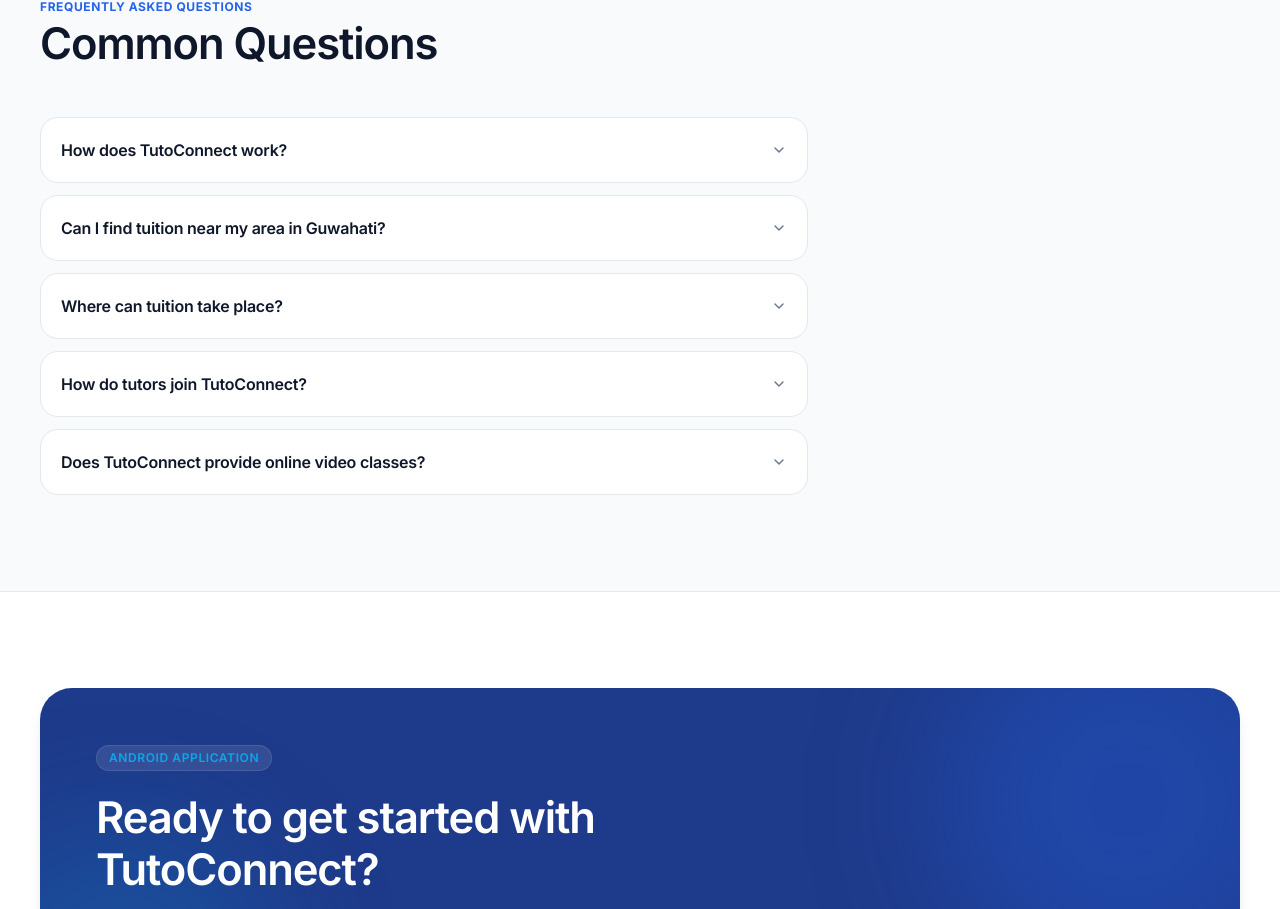
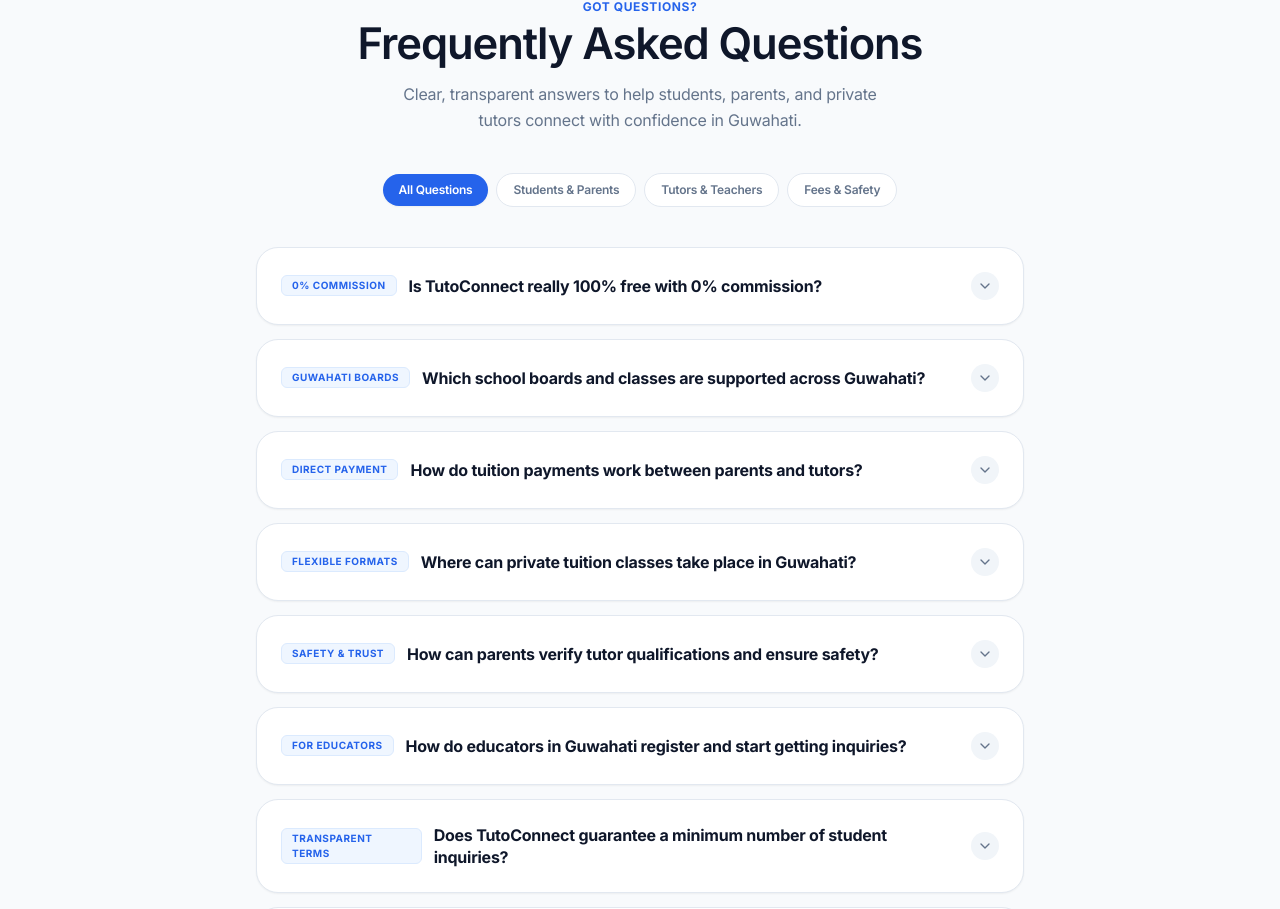
Before and after one commit to Amlanohdude/tutoconnect-website, a React (Vite) app: page / in a window 1280 px wide. Shown: the part 5116-6025 px from the top of the page. Built offline with nearby package versions, Linux system fonts and the light colour scheme.

Commit message:
feat(faq): implement centered premium FAQ with category tabs, rich copy, and FAQPage schema

```diff
--- a/src/pages/HomePage.tsx
+++ b/src/pages/HomePage.tsx
@@ -22,10 +22,74 @@
 export const HomePage: React.FC<HomePageProps> = ({ onNavigate }) => {
   // FAQ accordion state
   const [openFaq, setOpenFaq] = useState<number | null>(null);
+  const [activeFaqCategory, setActiveFaqCategory] = useState<'all' | 'students' | 'tutors' | 'pricing'>('all');
 
   const toggleFaq = (index: number) => {
     setOpenFaq(openFaq === index ? null : index);
   };
+
+  const faqCategories = [
+    { id: 'all', label: 'All Questions' },
+    { id: 'students', label: 'Students & Parents' },
+    { id: 'tutors', label: 'Tutors & Teachers' },
+    { id: 'pricing', label: 'Fees & Safety' },
+  ] as const;
+
+  const faqs = [
+    {
+      q: 'Is TutoConnect really 100% free with 0% commission?',
+      a: 'Yes, absolutely. TutoConnect is a direct-connection platform for Guwahati. We charge zero finder fees from families and deduct 0% commission from educators. Whatever tuition fee is agreed between parent and tutor goes 100% directly to the educator.',
+      category: ['pricing', 'students', 'tutors'],
+      badge: '0% Commission',
+    },
+    {
+      q: 'Which school boards and classes are supported across Guwahati?',
+      a: 'Tutors on TutoConnect cover SEBA (State Board of Assam), AHSEC (Assam Higher Secondary Education Council), CBSE, and ICSE. Available tuition spans Primary (Classes 1–5), Middle (Classes 6–8), High School (Classes 9–10), Higher Secondary (Classes 11–12 Science, Commerce, Arts), and College degree courses.',
+      category: ['students'],
+      badge: 'Guwahati Boards',
+    },
+    {
+      q: 'How do tuition payments work between parents and tutors?',
+      a: 'Tuition payments are settled directly between parents and tutors via whatever payment method you prefer (UPI, Google Pay, PhonePe, Cash, or Direct Bank Transfer). TutoConnect does not process payments or hold any student funds in escrow, eliminating middleman cuts.',
+      category: ['pricing', 'students'],
+      badge: 'Direct Payment',
+    },
+    {
+      q: 'Where can private tuition classes take place in Guwahati?',
+      a: "Tuition formats are arranged flexibly between both parties. Depending on preference, classes can be Home Tuition (the tutor travels to the student's residence), Tutor's Study Location (the student attends classes at the teacher's space), Centre-based tuition, or independent online classes.",
+      category: ['students', 'tutors'],
+      badge: 'Flexible Formats',
+    },
+    {
+      q: 'How can parents verify tutor qualifications and ensure safety?',
+      a: 'Every tutor profile showcases degrees, qualifications, teaching background, and subjects taught. We always encourage parents to speak directly over phone or WhatsApp, request physical degree or identity verification upon first meeting, and schedule an initial trial class before confirming long-term arrangements.',
+      category: ['pricing', 'students'],
+      badge: 'Safety & Trust',
+    },
+    {
+      q: 'How do educators in Guwahati register and start getting inquiries?',
+      a: 'Download the TutoConnect Android app, tap "Become a Tutor", and complete your profile in under 3 minutes. Specify your academic qualifications, subjects and classes taught, and your preferred Guwahati teaching localities (e.g. Beltola, Zoo Road, Chandmari, Jalukbari). Your verified profile is then published for nearby families to discover.',
+      category: ['tutors'],
+      badge: 'For Educators',
+    },
+    {
+      q: 'Does TutoConnect guarantee a minimum number of student inquiries?',
+      a: 'No platform can honestly promise guaranteed student volume. TutoConnect acts as a transparent discovery bridge connecting active families with nearby educators. Tutors who provide comprehensive academic credentials, clear bios, and competitive rates see the best engagement from parents.',
+      category: ['tutors', 'pricing'],
+      badge: 'Transparent Terms',
+    },
+    {
+      q: 'Does TutoConnect host in-app live video classes?',
+      a: 'No. TutoConnect does not host in-app video streaming infrastructure. If a tutor and student agree to conduct online sessions, they coordinate directly using their preferred video conferencing tools such as Google Meet, Zoom, or WhatsApp video calling.',
+      category: ['students', 'tutors'],
+      badge: 'Platform Scope',
+    },
+  ];
+
+  const filteredFaqs =
+    activeFaqCategory === 'all'
+      ? faqs
+      : faqs.filter((f) => f.category.includes(activeFaqCategory));
 
   const homeSteps: StepItem[] = [
     {
@@ -85,29 +149,6 @@
   ];
 
   const boards = ['SEBA', 'AHSEC', 'CBSE', 'ICSE'];
-
-  const faqs = [
-    {
-      q: 'How does TutoConnect work?',
-      a: 'TutoConnect is a discovery and direct-connection platform for Android. Students and parents browse tutor profiles by class, subject, and locality in Guwahati, then reach out directly via phone or WhatsApp. Tutors create profiles to become discoverable to local families.',
-    },
-    {
-      q: 'Can I find tuition near my area in Guwahati?',
-      a: 'Yes. TutoConnect is initially focused on Guwahati, Assam. You can explore tutors teaching across neighbourhoods including Beltola, Hatigaon, Zoo Road, Chandmari, Dispur, Jalukbari, and surrounding localities.',
-    },
-    {
-      q: 'Where can tuition take place?',
-      a: "Tuition can happen at the student's home, at the tutor's location, at a centre, or independently online. The format is agreed upon directly between the student/parent and the tutor.",
-    },
-    {
-      q: 'How do tutors join TutoConnect?',
-      a: 'Educators download the TutoConnect Android app and tap "Become a Tutor" to create their profile. You can showcase your qualifications, subjects taught, experience, and preferred teaching localities in Guwahati.',
-    },
-    {
-      q: 'Does TutoConnect provide online video classes?',
-      a: 'No. TutoConnect is a discovery and direct-connection platform. TutoConnect does not host in-app video classes or live video infrastructure. If an educator offers online tuition, the tools and arrangements are agreed upon directly between the educator and the student.',
-    },
-  ];
 
   return (
     <div className="flex flex-col min-h-screen bg-white text-[#0F172A] selection:bg-[#0EA5E9] selection:text-white">
@@ -417,48 +458,137 @@
       </section>
 
       {/* ========================================================================= */}
-      {/* 7. COMPACT FAQ SECTION */}
+      {/* 7. CENTERED PREMIUM FAQ SECTION WITH CATEGORY TABS (Approach 1) */}
       {/* ========================================================================= */}
-      <section className="py-20 sm:py-24 bg-[#F8FAFC] border-b border-[#E2E8F0] text-left">
-        <div className="container-edufy">
-          <div className="max-w-2xl mb-12 space-y-2">
+      <section className="py-20 sm:py-24 bg-[#F8FAFC] border-b border-[#E2E8F0] relative overflow-hidden">
+        {/* Technical SEO: Schema.org FAQPage Structured Data (JSON-LD) */}
+        <script
+          type="application/ld+json"
+          dangerouslySetInnerHTML={{
+            __html: JSON.stringify({
+              '@context': 'https://schema.org',
+              '@type': 'FAQPage',
+              mainEntity: faqs.map((faq) => ({
+                '@type': 'Question',
+                name: faq.q,
+                acceptedAnswer: {
+                  '@type': 'Answer',
+                  text: faq.a,
+                },
+              })),
+            }),
+          }}
+        />
+
+        <div className="container-edufy relative z-10">
+          {/* Centered Header */}
+          <div className="max-w-2xl mx-auto mb-10 space-y-3 text-center">
             <span className="text-xs font-bold uppercase tracking-wider text-[#2563EB]">
-              Frequently Asked Questions
+              Got Questions?
             </span>
             <h2 className="font-display-section text-[#0F172A]">
-              Common Questions
+              Frequently Asked Questions
             </h2>
+            <p className="text-sm sm:text-base text-[#64748B] max-w-lg mx-auto leading-relaxed">
+              Clear, transparent answers to help students, parents, and private tutors connect with confidence in Guwahati.
+            </p>
           </div>
 
-          <div className="max-w-3xl space-y-3">
-            {faqs.map((faq, index) => {
+          {/* Centered Category Tabs */}
+          <div className="flex flex-wrap items-center justify-center gap-2 mb-10">
+            {faqCategories.map((cat) => {
+              const isActive = activeFaqCategory === cat.id;
+              return (
+                <button
+                  key={cat.id}
+                  onClick={() => {
+                    setActiveFaqCategory(cat.id);
+                    setOpenFaq(null);
+                  }}
+                  className={`px-4 py-2 rounded-full text-xs font-semibold transition-all cursor-pointer ${
+                    isActive
+                      ? 'bg-[#2563EB] text-white shadow-xs'
+                      : 'bg-white text-[#64748B] border border-[#E2E8F0] hover:border-[#CBD5E1] hover:text-[#0F172A]'
+                  }`}
+                >
+                  {cat.label}
+                </button>
+              );
+            })}
+          </div>
+
+          {/* Centered Accordion List */}
+          <div className="max-w-3xl mx-auto space-y-3.5">
+            {filteredFaqs.map((faq, index) => {
               const isOpen = openFaq === index;
               return (
                 <div
-                  key={index}
-                  className="rounded-[18px] bg-white border border-[#E2E8F0] overflow-hidden"
+                  key={faq.q}
+                  className={`rounded-[22px] bg-white border transition-all duration-200 overflow-hidden ${
+                    isOpen
+                      ? 'border-[#93C5FD] shadow-[0px_8px_20px_0px_rgba(37,99,235,0.06)]'
+                      : 'border-[#E2E8F0] hover:border-[#CBD5E1] shadow-xs'
+                  }`}
                 >
                   <button
                     onClick={() => toggleFaq(index)}
-                    className="w-full text-left p-5 flex items-center justify-between gap-4 cursor-pointer"
+                    className="w-full text-left p-5 sm:p-6 flex items-center justify-between gap-4 cursor-pointer select-none"
+                    aria-expanded={isOpen}
                   >
-                    <span className="font-display text-sm sm:text-base font-semibold text-[#0F172A]">
-                      {faq.q}
-                    </span>
-                    {isOpen ? (
-                      <ChevronUp className="w-4 h-4 text-[#2563EB] flex-shrink-0" />
-                    ) : (
-                      <ChevronDown className="w-4 h-4 text-[#64748B] flex-shrink-0" />
-                    )}
+                    <div className="flex flex-col sm:flex-row sm:items-center gap-2 sm:gap-3 text-left">
+                      <span className="text-[10px] uppercase font-bold tracking-wider px-2.5 py-0.5 rounded-md bg-blue-50 text-[#2563EB] border border-blue-100 self-start sm:self-auto">
+                        {faq.badge}
+                      </span>
+                      <span className="font-display text-sm sm:text-base font-bold text-[#0F172A] leading-snug">
+                        {faq.q}
+                      </span>
+                    </div>
+                    <div
+                      className={`w-7 h-7 rounded-full flex items-center justify-center shrink-0 transition-colors ${
+                        isOpen ? 'bg-[#EFF6FF] text-[#2563EB]' : 'bg-[#F1F5F9] text-[#64748B]'
+                      }`}
+                    >
+                      {isOpen ? (
+                        <ChevronUp className="w-4 h-4" />
+                      ) : (
+                        <ChevronDown className="w-4 h-4" />
+                      )}
+                    </div>
                   </button>
+
                   {isOpen && (
-                    <div className="px-5 pb-5 text-xs sm:text-sm text-[#64748B] leading-relaxed border-t border-[#F1F5F9] pt-3">
+                    <div className="px-5 sm:px-6 pb-6 pt-2 text-xs sm:text-sm text-[#475569] leading-relaxed border-t border-[#F1F5F9]">
                       {faq.a}
                     </div>
                   )}
                 </div>
               );
             })}
+          </div>
+
+          {/* Reassurance & Direct Support Box (Centered) */}
+          <div className="mt-14 max-w-xl mx-auto p-6 sm:p-8 rounded-[26px] bg-white border border-[#E2E8F0] text-center space-y-3 shadow-xs">
+            <h3 className="font-display font-bold text-base sm:text-lg text-[#0F172A]">
+              Still have questions about tuition in Guwahati?
+            </h3>
+            <p className="text-xs sm:text-sm text-[#64748B] max-w-md mx-auto leading-relaxed">
+              Our Guwahati-based team is here to assist parents, students, and educators with any platform questions.
+            </p>
+            <div className="pt-2 flex flex-wrap items-center justify-center gap-3">
+              <a
+                href="mailto:tutoconnect.support@gmail.com"
+                className="btn-pill-white text-xs px-4 py-2.5 inline-flex items-center gap-2"
+              >
+                <span>Email Support</span>
+              </a>
+              <button
+                onClick={() => onNavigate('/contact/')}
+                className="btn-pill-primary text-xs px-5 py-2.5 inline-flex items-center gap-2"
+              >
+                <span>Contact Team</span>
+                <ArrowRight className="w-3.5 h-3.5" />
+              </button>
+            </div>
           </div>
         </div>
       </section>
```
